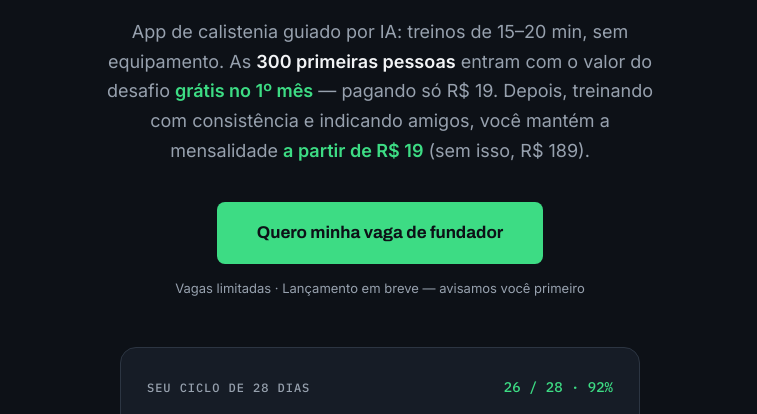
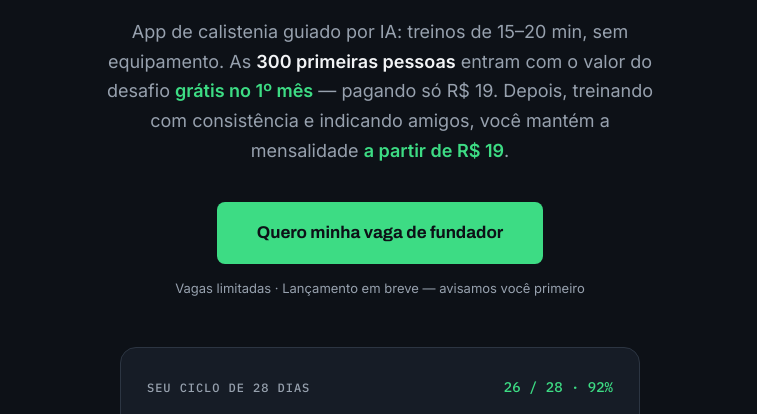
Before and after one commit to dieferson099-commits/vida-leve-landing, a plain HTML site: page index.html in a window 1280 px wide. Shown: the part 310-724 px from the top of the page, without its empty margins (260-1017 px from the left). Drawn offline with Linux system fonts and the light colour scheme.

Commit message:
Hero: remove o R$189 como ameaca (segue honesto na tabela e transparencia)

```diff
--- a/index.html
+++ b/index.html
@@ -594,7 +594,7 @@
     <div class="wrap">
       <span class="eyebrow">🔥 300 vagas de fundador</span>
       <h1 class="display">Seja um dos <em>300 fundadores</em> e comece com o desafio grátis.</h1>
-      <p class="sub">App de calistenia guiado por IA: treinos de 15–20 min, sem equipamento. As <strong style="color:var(--paper)">300 primeiras pessoas</strong> entram com o valor do desafio <strong style="color:var(--green)">grátis no 1º mês</strong> — pagando só R$ 19. Depois, treinando com consistência e indicando amigos, você mantém a mensalidade <strong style="color:var(--green)">a partir de R$ 19</strong> (sem isso, R$ 189).</p>
+      <p class="sub">App de calistenia guiado por IA: treinos de 15–20 min, sem equipamento. As <strong style="color:var(--paper)">300 primeiras pessoas</strong> entram com o valor do desafio <strong style="color:var(--green)">grátis no 1º mês</strong> — pagando só R$ 19. Depois, treinando com consistência e indicando amigos, você mantém a mensalidade <strong style="color:var(--green)">a partir de R$ 19</strong>.</p>
       <a href="#lista" class="cta-btn">Quero minha vaga de fundador</a>
       <span class="cta-note">Vagas limitadas · Lançamento em breve — avisamos você primeiro</span>
 
```
